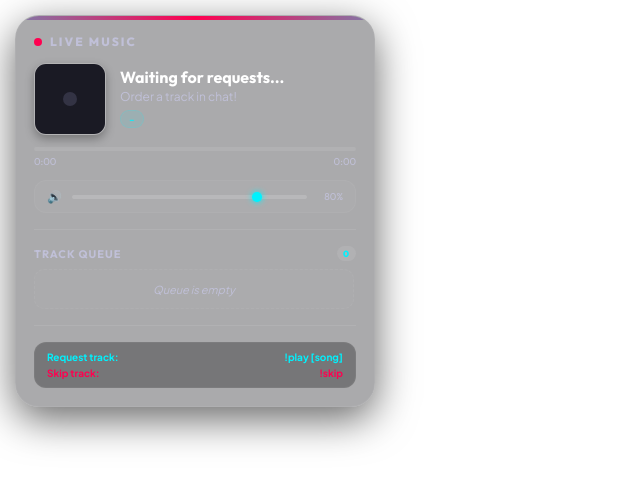
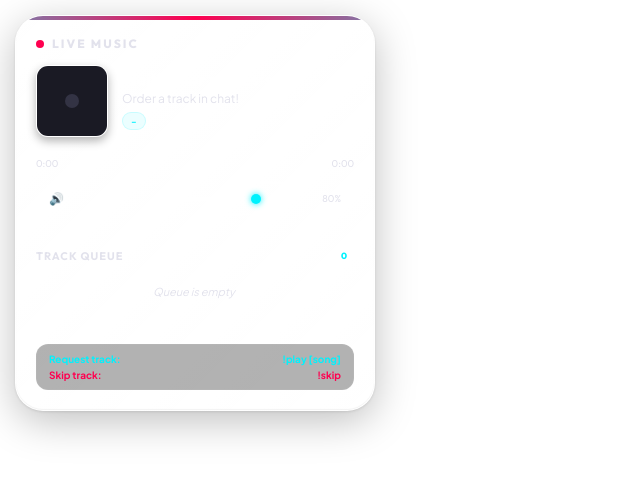
Before and after one commit to syrdenysukr/tiktok-music-bot, a website: page index.html in a window 1280 px wide. Shown: the whole page, without its empty margins (0-640 px from the left). Drawn offline with Linux system fonts and the light colour scheme.

Commit message:
Implement iOS Liquid Glass styling theme

```diff
--- a/index.html
+++ b/index.html
@@ -12,12 +12,12 @@
         :root {
             --tiktok-red: #ff0050;
             --tiktok-cyan: #00f2fe;
-            --bg-dark: rgba(12, 12, 18, 0.35); /* Transparent background for clean overlay integration */
-            --bg-glass: rgba(25, 25, 35, 0.15); /* More transparent container items */
-            --border-glass: rgba(255, 255, 255, 0.05); /* Very subtle borders */
+            --bg-dark: linear-gradient(135deg, rgba(255, 255, 255, 0.07) 0%, rgba(255, 255, 255, 0.02) 100%); /* Frosted white gloss gradient */
+            --bg-glass: rgba(255, 255, 255, 0.05); /* Transparent white glass panels */
+            --border-glass: rgba(255, 255, 255, 0.12); /* Glossy light border */
             --text-primary: #ffffff;
-            --text-secondary: #c0c0d8; /* Brightened up slightly for better contrast on transparent background */
-            --glow-color: rgba(0, 242, 254, 0.2);
+            --text-secondary: #e2e2ec; /* High contrast text on glass */
+            --glow-color: rgba(255, 255, 255, 0.15);
         }
 
         * {
@@ -125,24 +125,31 @@
         .stream-widget {
             width: 360px;
             background: var(--bg-dark);
-            backdrop-filter: blur(25px);
+            backdrop-filter: blur(35px) saturate(170%); /* Thick iOS backdrop blur with color saturation boost */
+            -webkit-backdrop-filter: blur(35px) saturate(170%);
             border: 1px solid var(--border-glass);
-            border-radius: 24px;
-            padding: 18px;
-            box-shadow: 0 12px 40px rgba(0, 0, 0, 0.6);
+            border-radius: 28px;
+            padding: 20px;
+            /* iOS multi-layered box shadow with top inner specular reflection */
+            box-shadow: inset 0 1px 1px rgba(255, 255, 255, 0.25),
+                        inset 0 -1px 1px rgba(0, 0, 0, 0.05),
+                        0 1px 3px rgba(0, 0, 0, 0.1),
+                        0 10px 40px rgba(0, 0, 0, 0.25);
             display: flex;
             flex-direction: column;
             gap: 14px;
             position: relative;
             overflow: hidden;
-            transition: border-color 0.3s;
+            transition: border-color 0.3s, box-shadow 0.3s;
         }
 
         /* Dynamic glow border when active */
         .stream-widget.playing {
-            border-color: rgba(0, 242, 254, 0.3);
-            box-shadow: 0 12px 40px rgba(0, 0, 0, 0.6),
-                        0 0 25px rgba(0, 242, 254, 0.1);
+            border-color: rgba(255, 255, 255, 0.22);
+            box-shadow: inset 0 1px 1px rgba(255, 255, 255, 0.35),
+                        inset 0 -1px 1px rgba(0, 0, 0, 0.05),
+                        0 0 30px rgba(0, 242, 254, 0.12),
+                        0 10px 40px rgba(0, 0, 0, 0.3);
         }
 
         /* Top thin animated gradient bar */
@@ -356,10 +363,11 @@
             display: flex;
             align-items: center;
             gap: 10px;
-            background: rgba(255, 255, 255, 0.03);
-            border: 1px solid rgba(255, 255, 255, 0.03);
+            background: rgba(255, 255, 255, 0.05);
+            border: 1px solid rgba(255, 255, 255, 0.05);
             padding: 8px 12px;
-            border-radius: 12px;
+            border-radius: 14px;
+            box-shadow: inset 0 1px 0 rgba(255, 255, 255, 0.05);
         }
 
         .volume-icon {
@@ -462,11 +470,13 @@
             display: flex;
             align-items: center;
             gap: 10px;
-            padding: 6px 10px;
+            padding: 8px 12px;
             background: var(--bg-glass);
-            border: 1px solid rgba(255, 255, 255, 0.03);
-            border-radius: 10px;
+            border: 1px solid rgba(255, 255, 255, 0.06);
+            border-radius: 14px;
             font-size: 11px;
+            box-shadow: inset 0 1px 0 rgba(255, 255, 255, 0.08),
+                        0 2px 8px rgba(0, 0, 0, 0.08);
             animation: slide-in 0.3s ease forwards;
         }
 
```
